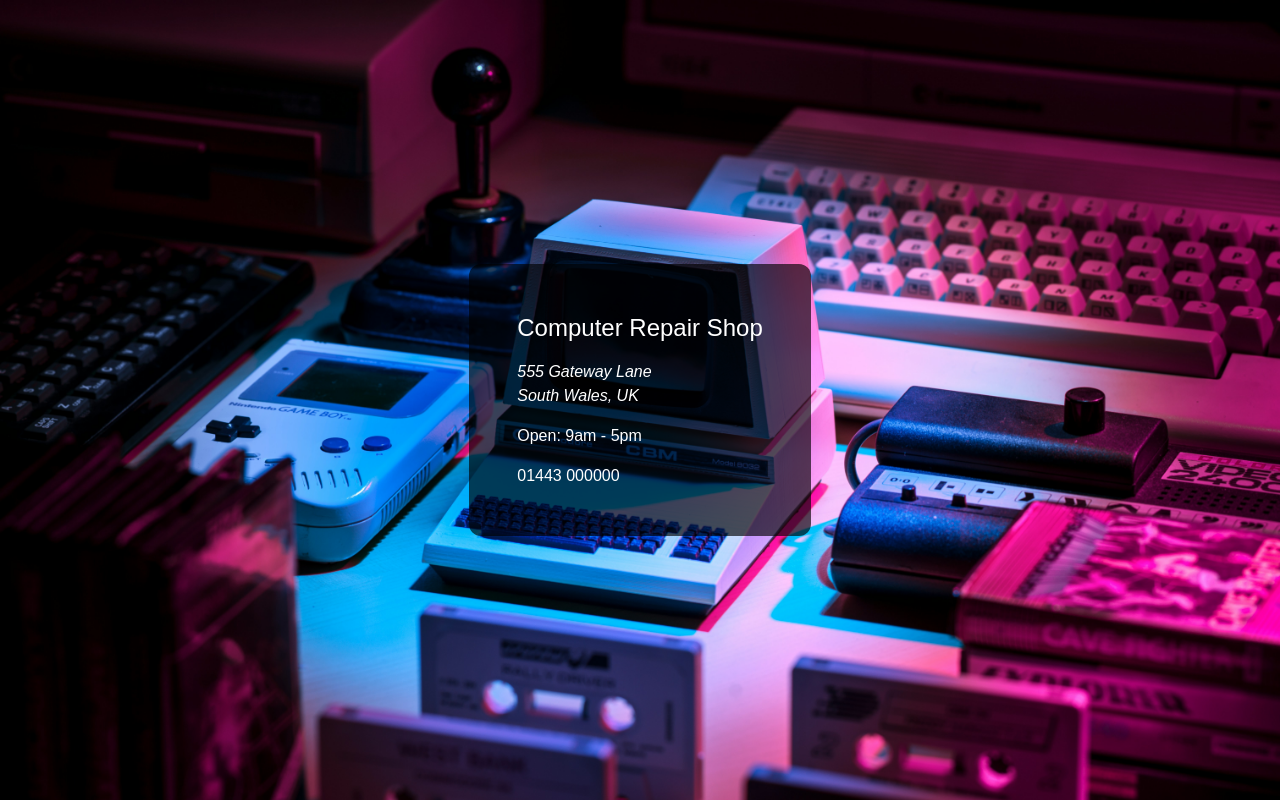
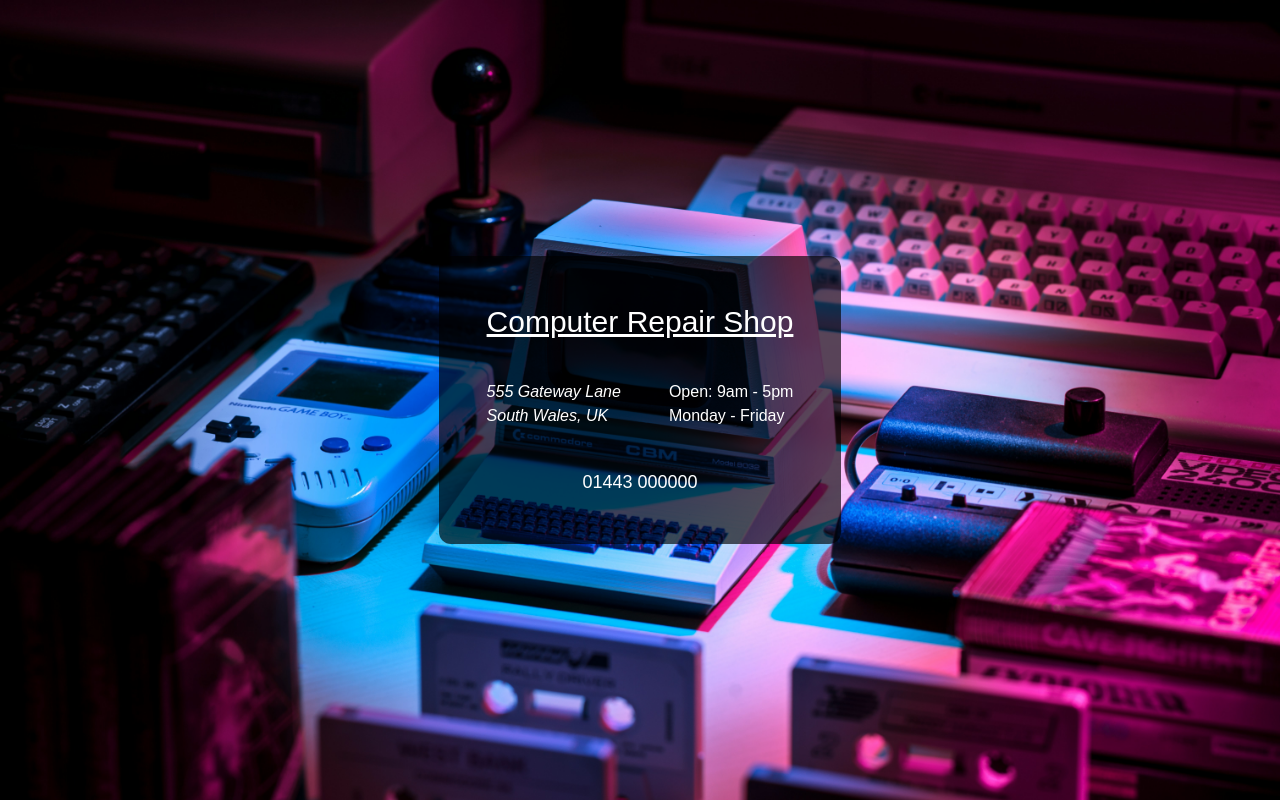
Before and after one commit to DLee1993/RepairShop_Fullstack_App, a Next.js app: page / in a window 1280 px wide. Built offline with nearby package versions, Linux system fonts and the light colour scheme.

Commit message:
updated: homepage content and layout

```diff
--- a/app/page.tsx
+++ b/app/page.tsx
@@ -3,14 +3,21 @@ import Link from "next/link";
 export default function Home() {
     return (
         <section className="h-screen bg-black text-white bg-homeBackground bg-cover grid place-content-center">
-            <article className="space-y-4 p-12 rounded-xl bg-black/65 w-fit">
-                <h1 className="text-xl sm:text-2xl">Computer Repair Shop</h1>
-                <address>
-                    555 Gateway Lane <br />
-                    South Wales, UK
-                </address>
-                <p>Open: 9am - 5pm</p>
-                <p>
+            <article className="space-y-10 p-12 rounded-xl bg-black/65 w-fit">
+                <h1 className="text-2xl sm:text-3xl text-semibold underline mb-10">
+                    Computer Repair Shop
+                </h1>
+                <div className="flex justify-between items-start">
+                    <address>
+                        555 Gateway Lane <br />
+                        South Wales, UK
+                    </address>
+                    <p className="flex flex-col">
+                        <span>Open: 9am - 5pm</span>
+                        <span>Monday - Friday</span>
+                    </p>
+                </div>
+                <p className="text-center text-lg">
                     <Link href="tel:01443 000000">01443 000000</Link>
                 </p>
             </article>
```
